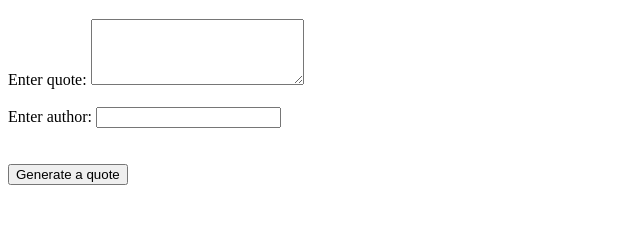
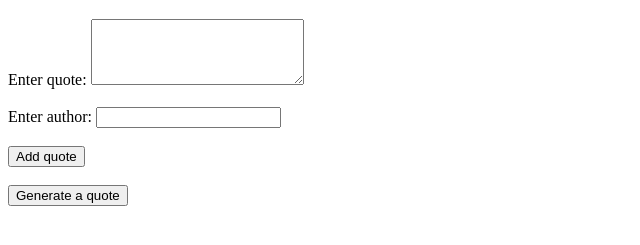
Before and after one commit to eediallo/quote-generator, a website: page frontend/index.html in a window 1280 px wide. Shown: the part 61-306 px from the top of the page, without its empty margins (0-640 px from the left). Drawn offline with Linux system fonts and the light colour scheme.

Commit message:
Add button to submit quotes in index.html

```diff
--- a/frontend/index.html
+++ b/frontend/index.html
@@ -12,7 +12,8 @@
         <label for="quote-input">Enter quote: </label>
         <textarea name="quote-input" id="quote-input" cols="24" rows="4"></textarea><br><br>
         <label for="author-input">Enter author: </label>
-        <input type="text" id="author-input" name="author-input"><br><br><br>
+        <input type="text" id="author-input" name="author-input"><br><br>
+        <button id="add-quote">Add quote</button><br><br>
     </form>
     <button id="generate-quote-btn">Generate a quote</button>
     <p id="quote"></p>
```
